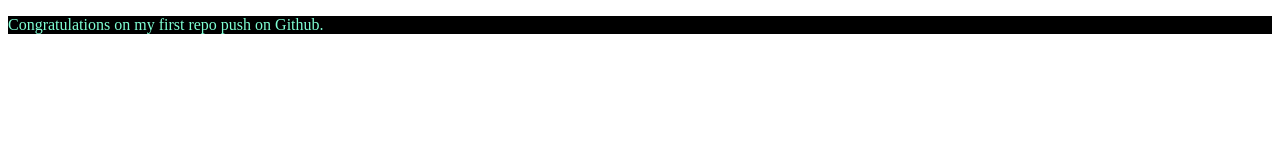
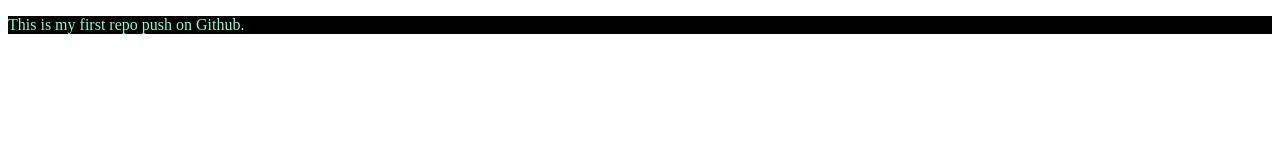
Before and after one commit to Ashutosh-Sharma-z/Sample-Repo, a plain HTML site: page index.html in a window 1280 px wide. Drawn offline with Linux system fonts and the light colour scheme.

Commit message:
Update index.html

```diff
--- a/index.html
+++ b/index.html
@@ -7,6 +7,6 @@
     <link rel="stylesheet" href="style.css">
 </head>
 <body>
-    <p>Congratulations on my first repo push on Github.</p>
+    <p>This is my first repo push on Github.</p>
 </body>
 </html>
```
